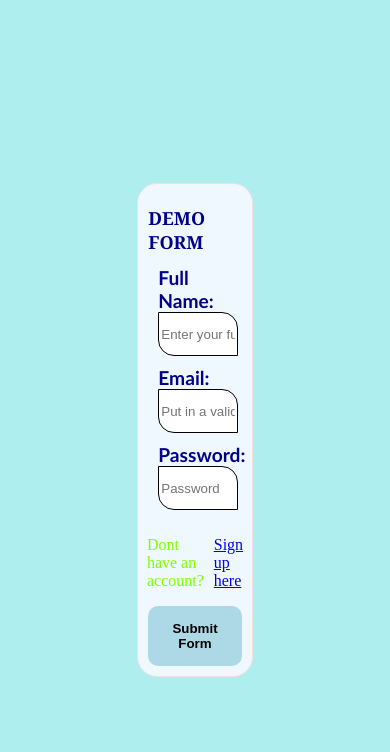
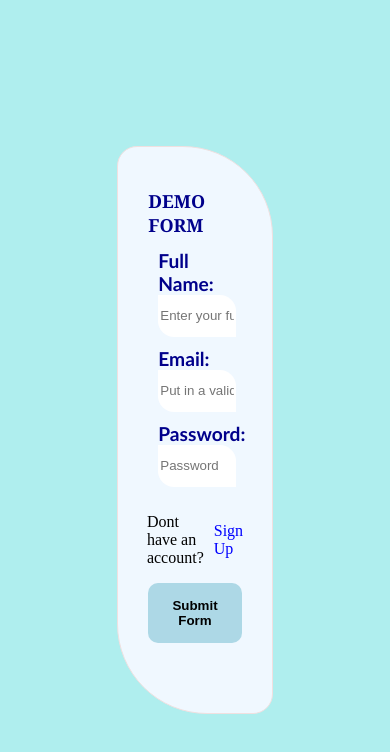
Before and after one commit to mannodev06-cloud/demo_loginpage, a plain HTML site: page index.html in a window 390 px wide. Drawn offline with Linux system fonts and the light colour scheme.

Commit message:
had to make some adjustment to make it responsive on mobile devices

```diff
--- a/demo.css
+++ b/demo.css
@@ -7,12 +7,11 @@ body {
 }
 #container {
   background-color: aliceblue;
-  padding: 10px;
+  padding: 30px;
   width: 25%;
-  height: auto;
+  height: 60dvh;
   border: 1px solid rgb(240, 224, 224);
-  border-radius: 20px;
-  margin: 0px auto;
+  border-radius: 20px 90px;
 }
 h1 {
   display: flex;
@@ -33,18 +32,28 @@ h1 {
 input {
   height: 40px;
   width: 100%;
-  border: 1px solid black;
+  border:none;
   border-radius: 0px 16px;
 }
-#sign-up {
+#create-account {
   display: flex;
   justify-content: center;
   align-items: center;
   flex-direction: row;
   gap: 10px;
-  color: chartreuse;
+  color: black;
   font-weight: 500;
 }
+
+#sign-up{
+text-decoration:none;
+color: blue;
+}
+
+#sign-up:hover{
+  color:deepskyblue;
+}
+
 button {
   display: block;
   margin: 0 auto;
--- a/index.html
+++ b/index.html
@@ -27,9 +27,9 @@
           required
         />
       </div>
-      <div id="sign-up">
+      <div id="create-account">
         <p>Dont have an account?</p>
-        <a href="#">Sign up here</a>
+       <a id="sign-up" href="#">Sign Up</a>
       </div>
       <div>
         <button id="button" type="button">Submit Form</button>
```
